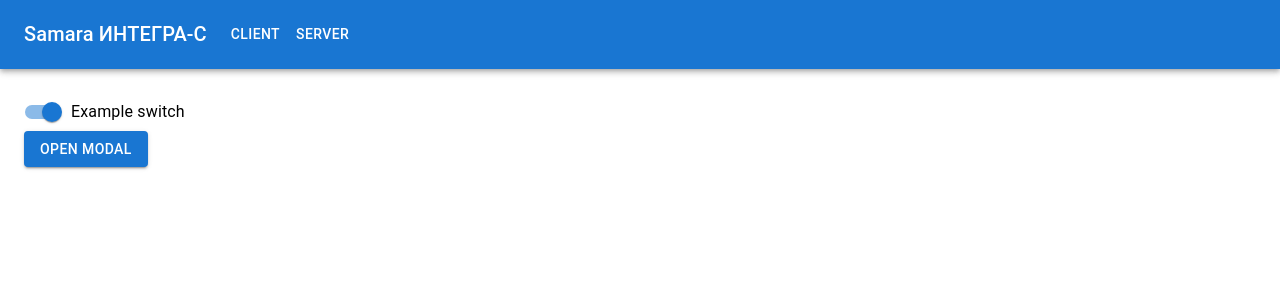
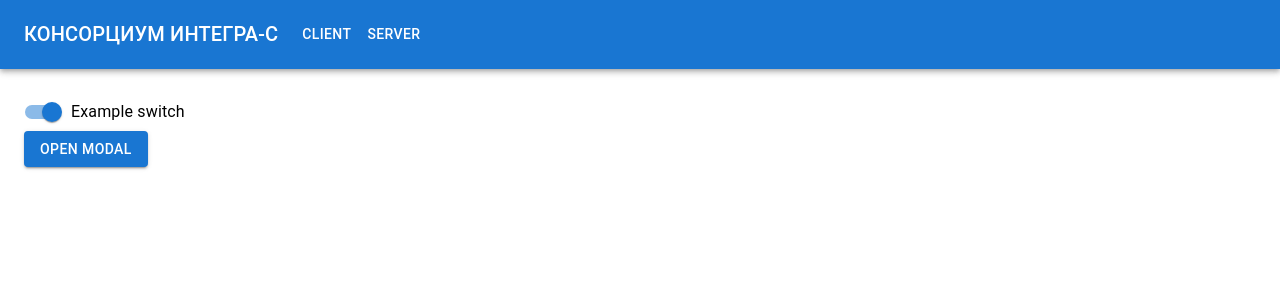
Before and after one commit to Typodimka/integra-s, a React (Create React App) app: page / in a window 1280 px wide. Shown: the top 300 px of the page. Built offline with nearby package versions, Linux system fonts and the light colour scheme.

Commit message:
Revert "init test"
This reverts commit 08a6058aa5b6686b9057a54b26da8c5d7eb63e91.

```diff
--- a/src/components/navigation.tsx
+++ b/src/components/navigation.tsx
@@ -36,10 +36,10 @@ export function Navigation() {
                         component="div"
                         sx={{mr: 2, display: {xs: 'none', md: 'flex'}}}
                     >
-                        Samara  ИНТЕГРА-С
+                        КОНСОРЦИУМ ИНТЕГРА-С
                     </Typography>
 
-                    <Box sx={{flexGrow: 2, display: {xs: 'flex', md: 'none'}}}>
+                    <Box sx={{flexGrow: 1, display: {xs: 'flex', md: 'none'}}}>
                         <IconButton
                             size="large"
                             aria-label="account of current user"
```
